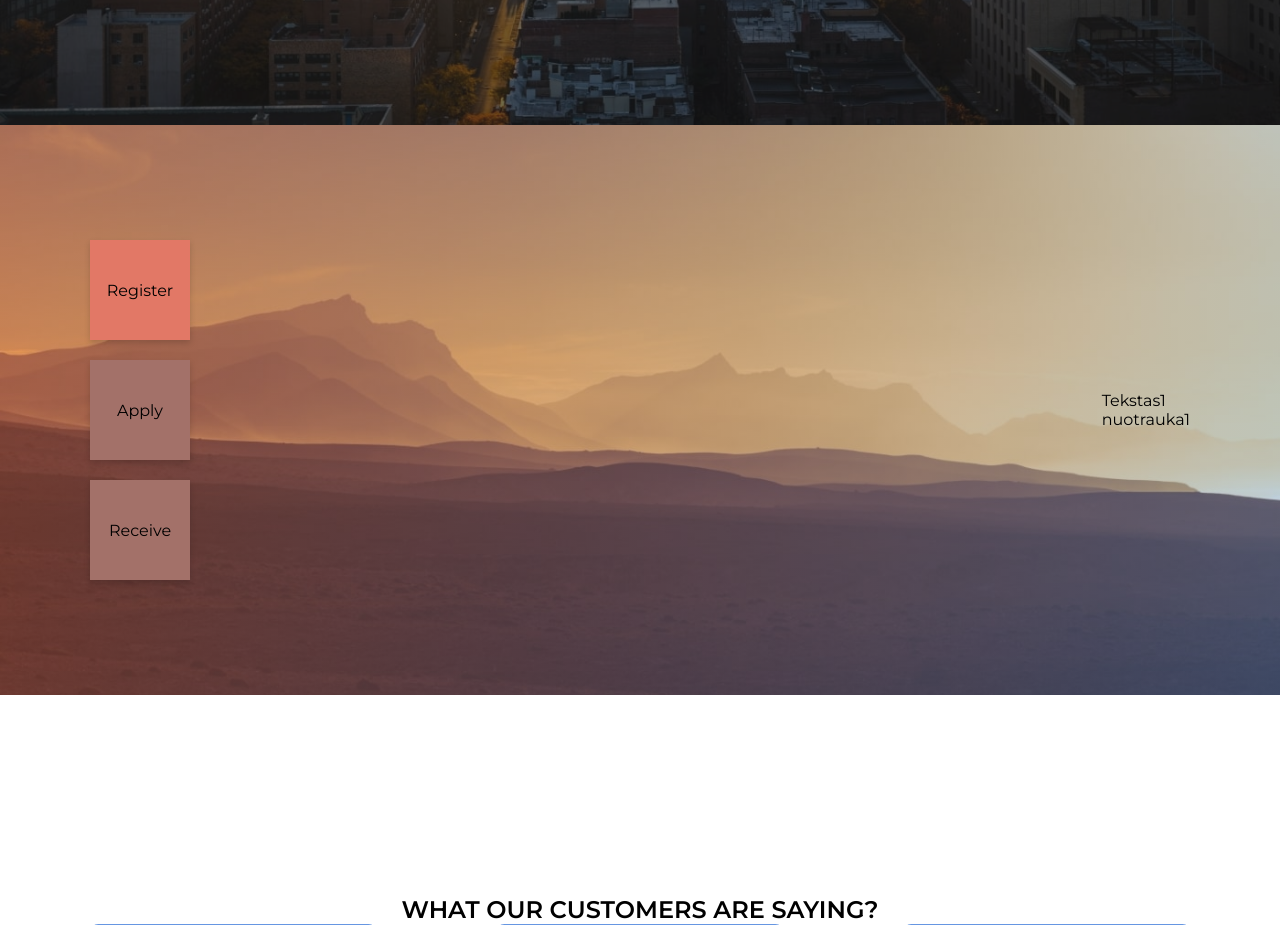
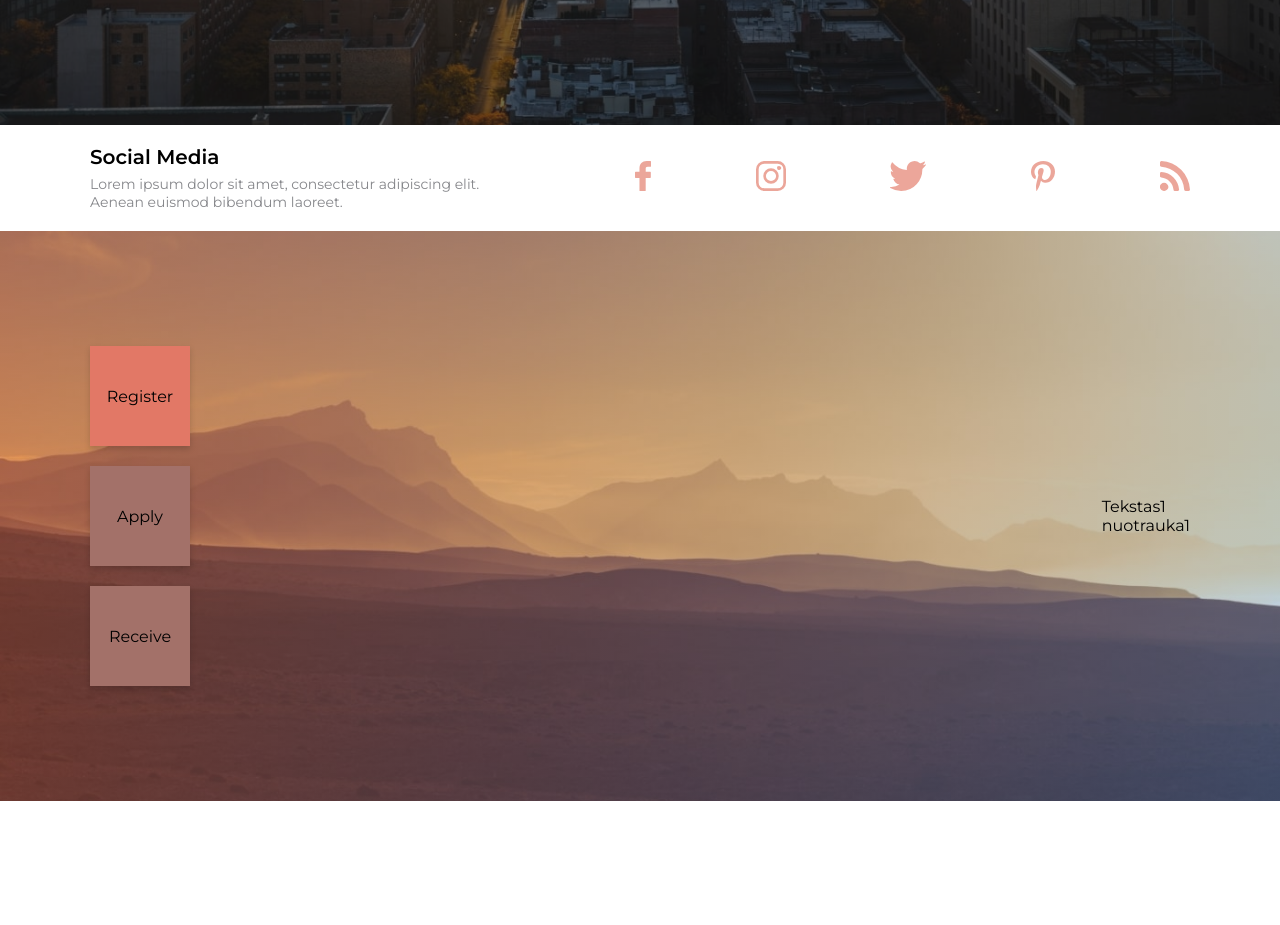
Before and after one commit to eglebm/darbas_baigiamasis, a website: page index.html in a window 1280 px wide. Shown: the part 800-1725 px from the top of the page. Drawn offline with nearby package versions, Linux system fonts and the light colour scheme; no server answers.

Commit message:
Section social beveik done

```diff
--- /dev/null
+++ b/css/src/social.scss
@@ -0,0 +1,38 @@
+.social-media-row {
+    display: flex;
+    background-color:#FFFFFF;
+    justify-content: space-between;
+    align-items: center;
+    padding-top: 20px;
+    padding-bottom: 20px;
+
+    .social-media-text {
+        flex-direction: column;
+        width: 40%;
+
+        h2 {
+            font-size: 20px;
+            font-weight: bold;
+            margin-bottom: 6px;
+        }
+
+        p {
+            font-size: 14px;
+            color: #86878B;
+        }
+    }
+
+    .social-media-icons {
+        display: contents;
+
+        img {
+            transition: 0.3s ease-in-out;
+
+            &:hover {
+                cursor: pointer;
+                transform: translateY(-3px);
+            }
+        }
+    }
+
+}
--- a/css/src/style.scss
+++ b/css/src/style.scss
@@ -1,6 +1,7 @@
 @import "global.scss";
 @import "header.scss";
 @import "hero.scss";
+@import "social.scss";
 @import "about.scss";
 @import "reviews.scss";
 @import "contact.scss";
--- a/index.html
+++ b/index.html
@@ -71,6 +71,33 @@
                 </div>
             </div>
         </section>
+        <section class="social-media">
+            <div class="container">
+                <div class="social-media-row">
+                    <div class="social-media-text">
+                        <h2>Social Media</h2>
+                        <p>Lorem ipsum dolor sit amet, consectetur adipiscing elit. Aenean euismod bibendum laoreet.</p>
+                    </div>
+                    <div class="social-media-icons">
+                        <a href="https://www.facebook.com/codeacademy.lt" target="_blank">
+                            <img src="images/facebook.svg" alt="facebook logo">
+                        </a>
+                        <a href="https://www.instagram.com/codeacademy.lt" target="_blank">
+                            <img src="images/instagram.svg" alt="instagram logo">
+                        </a>
+                        <a href="https://twitter.com/" target="_blank">
+                            <img src="images/twitter.svg" alt="twiter logo">
+                        </a>
+                        <a href="https://www.pinterest.com/" target="_blank">
+                            <img src="images/pinterest.svg" alt="pinteresr logo">
+                        </a>
+                        <a href="https://www.linkedin.com/school/codeacademy.lt/" target="_blank">
+                            <img src="images/wifi.svg" alt="wifi logo">
+                        </a>
+                    </div>
+                </div>
+            </div>
+        </section>
         <section class="about" id="about">
             <div class="container">
                 <nav class="tab-navigation">
@@ -106,7 +133,6 @@
                 </div>
             </div>
         </section>
-        <section></section>
         <section></section>
         <section calss="pricing" id="pricing"></section>
         <section class="reviews" id="reviews">
--- a/script.js
+++ b/script.js
@@ -1,4 +1,3 @@
-
 //
 // About section tab navigation
 //
```
Also changed, not shown: css/style.css, images/wifi.svg (renamed from images/share.svg).
